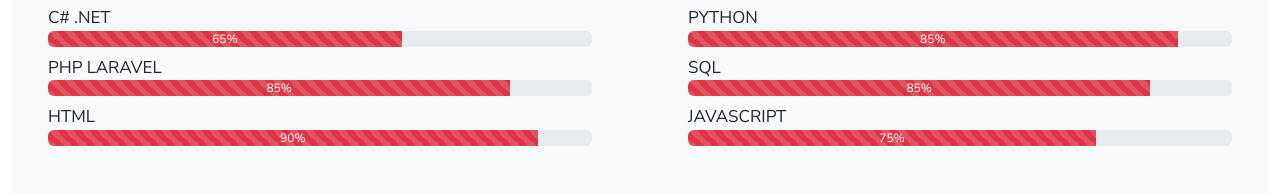
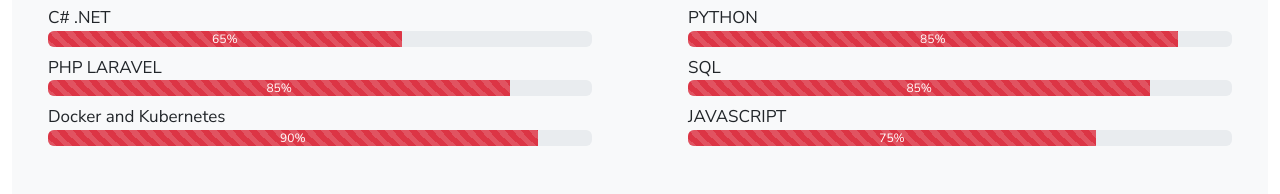
Before and after one commit to emmanuel-akpandara/portfolio, a website: page index.html in a window 1280 px wide. Shown: the part 1744-1938 px from the top of the page. Drawn offline with Linux system fonts and the light colour scheme.

Commit message:
Update index.html

```diff
--- a/index.html
+++ b/index.html
@@ -114,7 +114,7 @@
             </div>
         </div>
         <div class="mt-2">
-            <div>HTML</div>
+            <div>Docker and Kubernetes</div>
             <div class="progress">
                 <div class="progress-bar progress-bar-striped bg-danger" role="progressbar"  style="width: 90%;" aria-valuenow="90" aria-valuemin="0" aria-valuemax="100">90%</div>
             </div>
```
